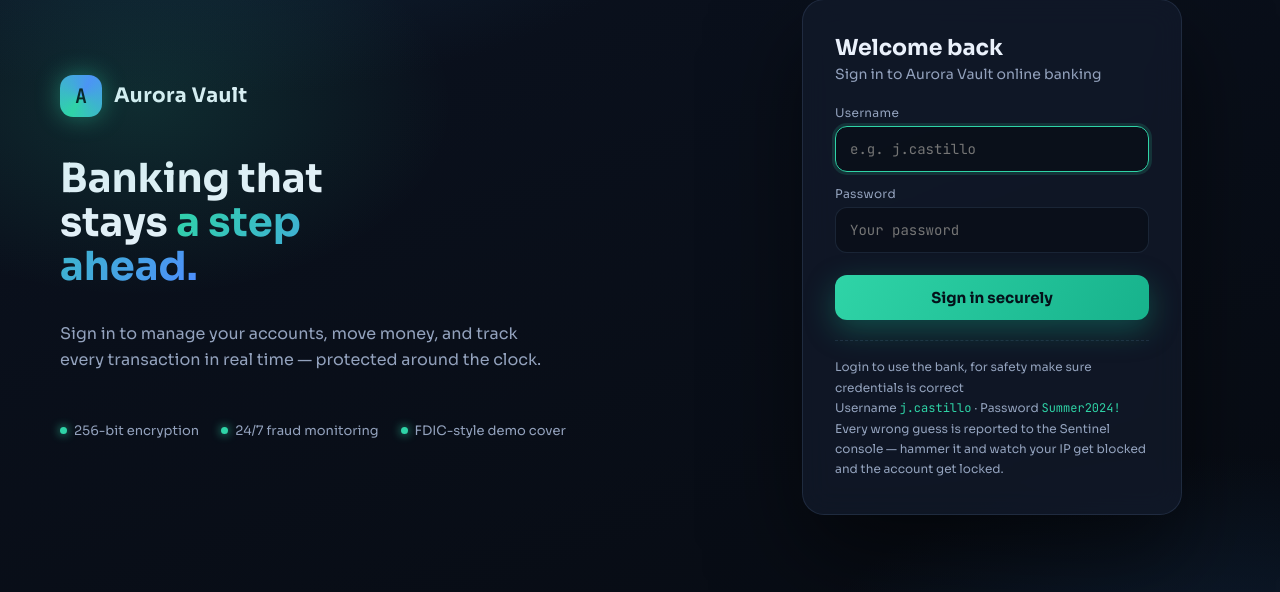
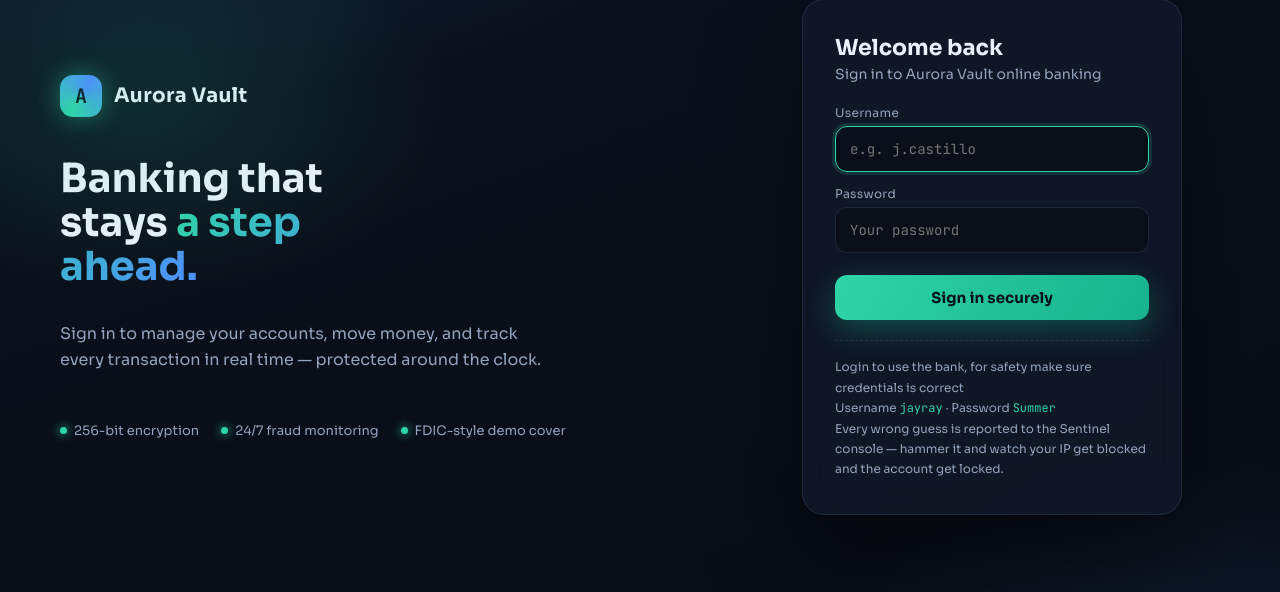
Before and after one commit to monzolinjadedenissee-create/sentinel-defender, a Flask app: page / in a window 1280 px wide. Shown: the part 125-717 px from the top of the page. Run offline with Flask 3, Linux system fonts and the light colour scheme.

Commit message:
login changes

```diff
--- a/templates/portal/login.html
+++ b/templates/portal/login.html
@@ -51,7 +51,7 @@
 
         <div class="hint">
           <div class="row-between"><span>Login to use the bank, for safety make sure credentials is correct</span><span></span></div>
-          Username <code>j.castillo</code> · Password <code>Summer2024!</code><br>
+          Username <code>jayray</code> · Password <code>Summer</code><br>
           Every wrong guess is reported to the Sentinel console — hammer it and watch
           your IP get blocked and the account get locked.
         </div>
```
